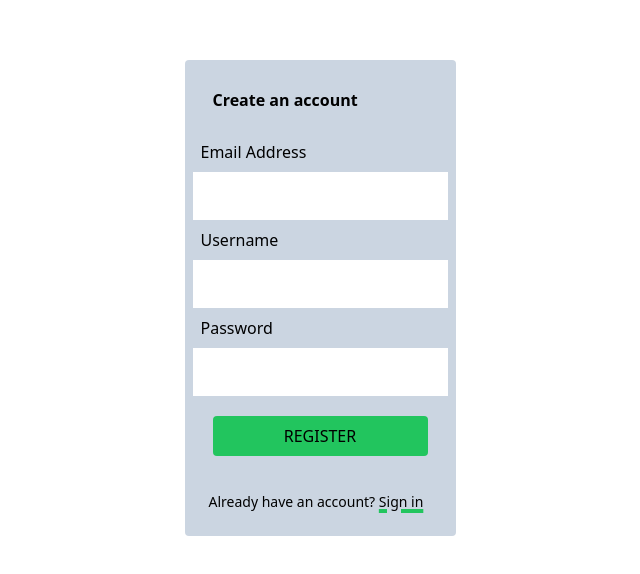
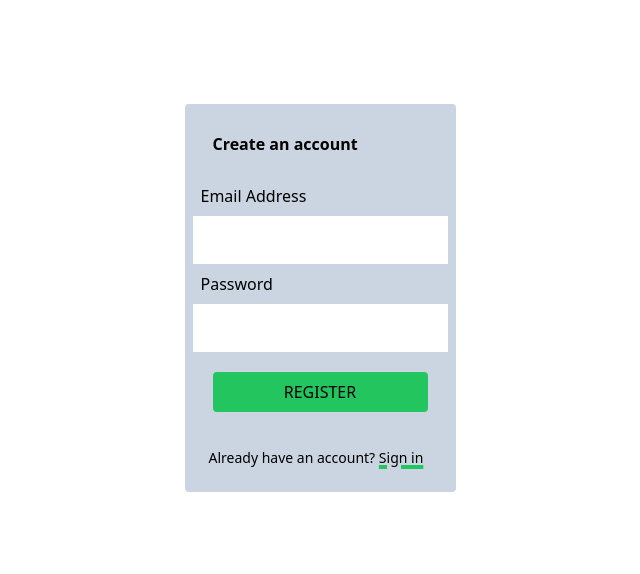
Before and after one commit to stephangriesel/schedule-react, a React (Vite) app in the folder client/: page /register in a window 1280 px wide. Shown: the part 102-676 px from the top of the page, without its empty margins (320-960 px from the left). Built offline with nearby package versions, Linux system fonts and the light colour scheme; the HTML template or start-up script is replaced by a standard one.

Commit message:
remove username field

```diff
--- a/client/src/pages/Register.jsx
+++ b/client/src/pages/Register.jsx
@@ -37,18 +37,6 @@ const Signup = () => {
           value={email}
           onChange={(e) => setEmail(e.target.value)}
         />
-        <label className='m-2' htmlFor='username'>
-          Username
-        </label>
-        <input
-          className='username p-3'
-          id='username'
-          name='username'
-          required
-          type='text'
-          value={username}
-          onChange={(e) => setUsername(e.target.value)}
-        />
         <label className='m-2' htmlFor='password'>
           Password
         </label>
```
